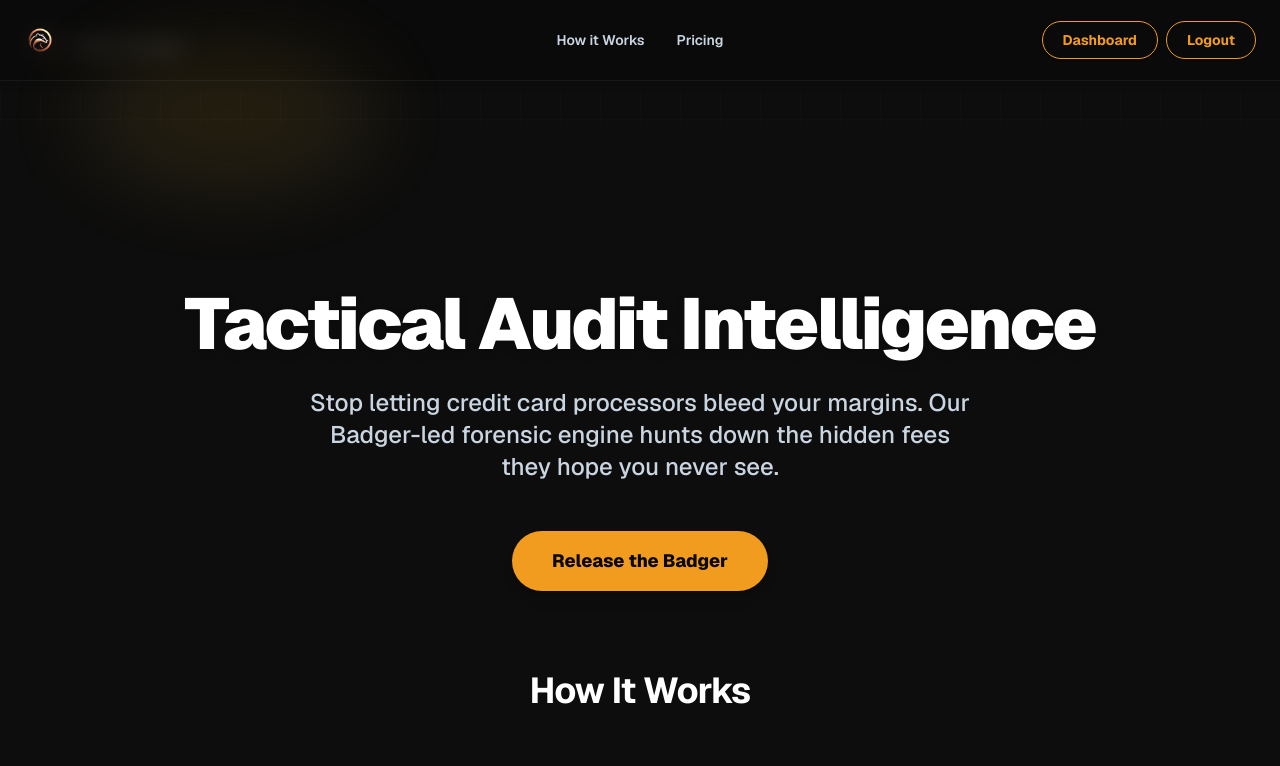
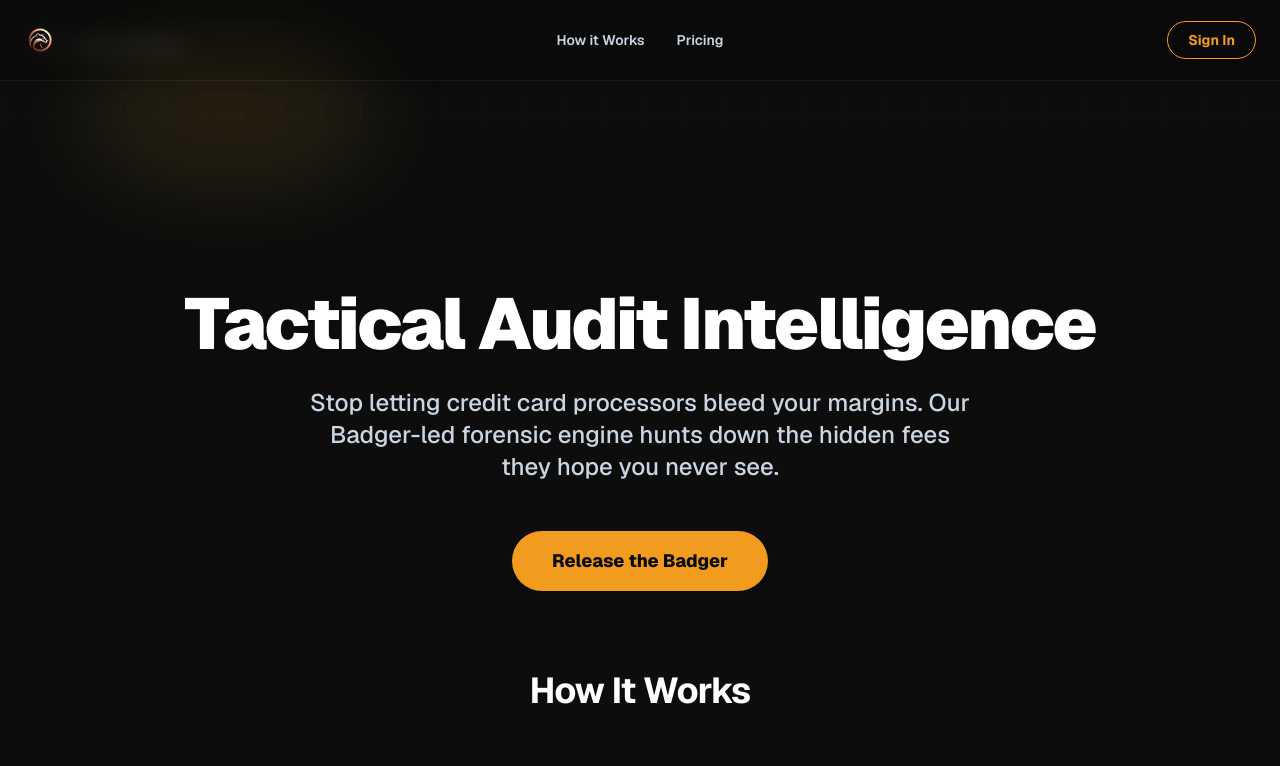
Before and after one commit to cariboumoosellc-tech/basis-badger, a Next.js app: page / in a window 1280 px wide. Shown: the top 766 px of the page. Built offline with nearby package versions, Linux system fonts and the light colour scheme.

Commit message:
Fix: admin always pro, logout fully clears session, red flag reasoning masked for free users, header resets to Sign In.

```diff
--- a/src/app/dashboard/page.tsx
+++ b/src/app/dashboard/page.tsx
@@ -37,6 +37,15 @@ export default function BadgerDen() {
   const [audits, setAudits] = useState<any[]>([]);
   const [latestAudit, setLatestAudit] = useState<any | null>(null);
   const [userTier, setUserTier] = useState<'free' | 'pro'>('free');
+  // Get user email for pro/admin logic
+  const [userEmail, setUserEmail] = useState<string | null>(null);
+  React.useEffect(() => {
+    if (typeof window !== 'undefined') {
+      setUserEmail(localStorage.getItem('user_email'));
+    }
+  }, []);
+  // Superuser override: admin is always pro
+  const isPro = userEmail === 'basisbadgerllc@gmail.com' || userTier === 'pro';
   const [highlightedRows, setHighlightedRows] = useState(false);
   const [showTooltip, setShowTooltip] = useState(false);
   const [activeFilter, setActiveFilter] = useState('All');
@@ -124,6 +133,7 @@ export default function BadgerDen() {
                   if (typeof window !== 'undefined') {
                     localStorage.clear();
                     sessionStorage.clear();
+                    // Add any auth signOut() here if using NextAuth/Supabase
                     window.location.href = '/';
                   }
                 }}
@@ -179,6 +189,7 @@ export default function BadgerDen() {
             <div className="flex-1 flex flex-col items-center justify-center">
               <ForensicInsights
                 userTier={userTier}
+                isPro={isPro}
                 redFlags={redFlags}
                 onViewCertificate={() => setView('certificate')}
               />
--- a/src/app/page.tsx
+++ b/src/app/page.tsx
@@ -28,8 +28,11 @@ export default function Home() {
 
     function handleLogout() {
       if (typeof window !== 'undefined') {
-        localStorage.removeItem('user_email');
-        router.replace('/login');
+        localStorage.clear();
+        sessionStorage.clear();
+        // Add any auth signOut() here if using NextAuth/Supabase
+        router.replace('/');
+        setIsLoggedIn(false);
       }
     }
   const [status, setStatus] = useState<AuditStatus>("idle");
@@ -76,6 +79,8 @@ export default function Home() {
         </nav>
         {/* Auth Buttons Far Right */}
         <div className="flex-1 flex justify-end gap-2">
+          {isLoggedIn ? (
+            <>
               <a
                 href="/dashboard"
                 className="rounded-full px-5 py-2 text-sm font-bold border border-[#F29C1F] text-[#F29C1F] bg-transparent hover:bg-[#F29C1F]/10 transition-all shadow-sm"
@@ -88,6 +93,15 @@ export default function Home() {
               >
                 Logout
               </button>
+            </>
+          ) : (
+            <a
+              href="/login"
+              className="rounded-full px-5 py-2 text-sm font-bold border border-[#F29C1F] text-[#F29C1F] bg-transparent hover:bg-[#F29C1F]/10 transition-all shadow-sm"
+            >
+              Sign In
+            </a>
+          )}
         </div>
       </header>
       <main className="mx-auto flex w-full max-w-6xl flex-col gap-20 px-6 pt-32 pb-20 relative">
--- a/src/components/ForensicInsights.tsx
+++ b/src/components/ForensicInsights.tsx
@@ -22,6 +22,7 @@ interface LiveAlert {
 
 interface ForensicInsightsProps {
   userTier: "free" | "pro";
+  isPro?: boolean;
   redFlags?: RedFlag[];
   benchmarks?: Benchmark[];
   liveAlerts?: LiveAlert[];
@@ -30,6 +31,7 @@ interface ForensicInsightsProps {
 
 const ForensicInsights: React.FC<ForensicInsightsProps> = ({
   userTier,
+  isPro = false,
   redFlags = [
     { name: "PCI Non-Compliance", amount: 29.95 },
     { name: "Interchange Padding", amount: 14.2 },
@@ -78,7 +80,7 @@ const ForensicInsights: React.FC<ForensicInsightsProps> = ({
               <li key={i} className="flex flex-col gap-0 mb-2">
                 <div className="flex items-center gap-2 text-base">
                   <span className="text-red-400">🚩</span>
-                  {userTier === 'pro' ? (
+                  {isPro ? (
                     <>
                       <span>{flag.name}</span>:
                       <span className="font-bold text-[#D4AF37]">${flag.amount.toFixed(2)}</span>
@@ -91,7 +93,11 @@ const ForensicInsights: React.FC<ForensicInsightsProps> = ({
                   )}
                 </div>
                 {flag.reasoning && (
-                  <div className="text-zinc-500 text-xs ml-7 mt-0.5">{flag.reasoning}</div>
+                  isPro ? (
+                    <div className="text-zinc-500 text-xs ml-7 mt-0.5">{flag.reasoning}</div>
+                  ) : (
+                    <div className="text-zinc-500 text-xs ml-7 mt-0.5 blur-sm select-none">Upgrade to Pro to view forensic reasoning</div>
+                  )
                 )}
               </li>
             );
```
Lines whose indentation alone changed are shown as unchanged.
